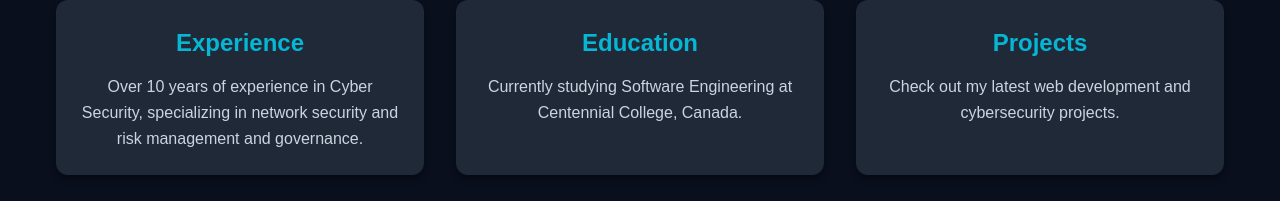
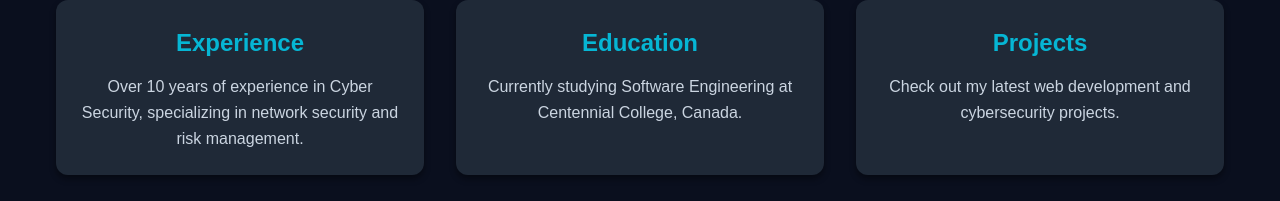
Before and after one commit to scantizani/portfolio, a React (Vite) app in the folder client/: page / in a window 1280 px wide. Shown: the part 512-713 px from the top of the page. Built offline with nearby package versions, Linux system fonts and the light colour scheme.

Commit message:
Revert "testes"
This reverts commit 8bb6bf7dda275eb1cadc28935d95f739b4d7b644.

```diff
--- a/client/src/components/Home.jsx
+++ b/client/src/components/Home.jsx
@@ -30,7 +30,7 @@ const Home = () => {
         <div className="highlight-card bg-white p-6 rounded-lg shadow-md">
           <h2 className="text-2xl font-semibold mb-4">Experience</h2>
           <p className="text-gray-700">
-            Over 10 years of experience in Cyber Security, specializing in network security and risk management and governance.
+            Over 10 years of experience in Cyber Security, specializing in network security and risk management.
           </p>
         </div>
         <div className="highlight-card bg-white p-6 rounded-lg shadow-md">
```
